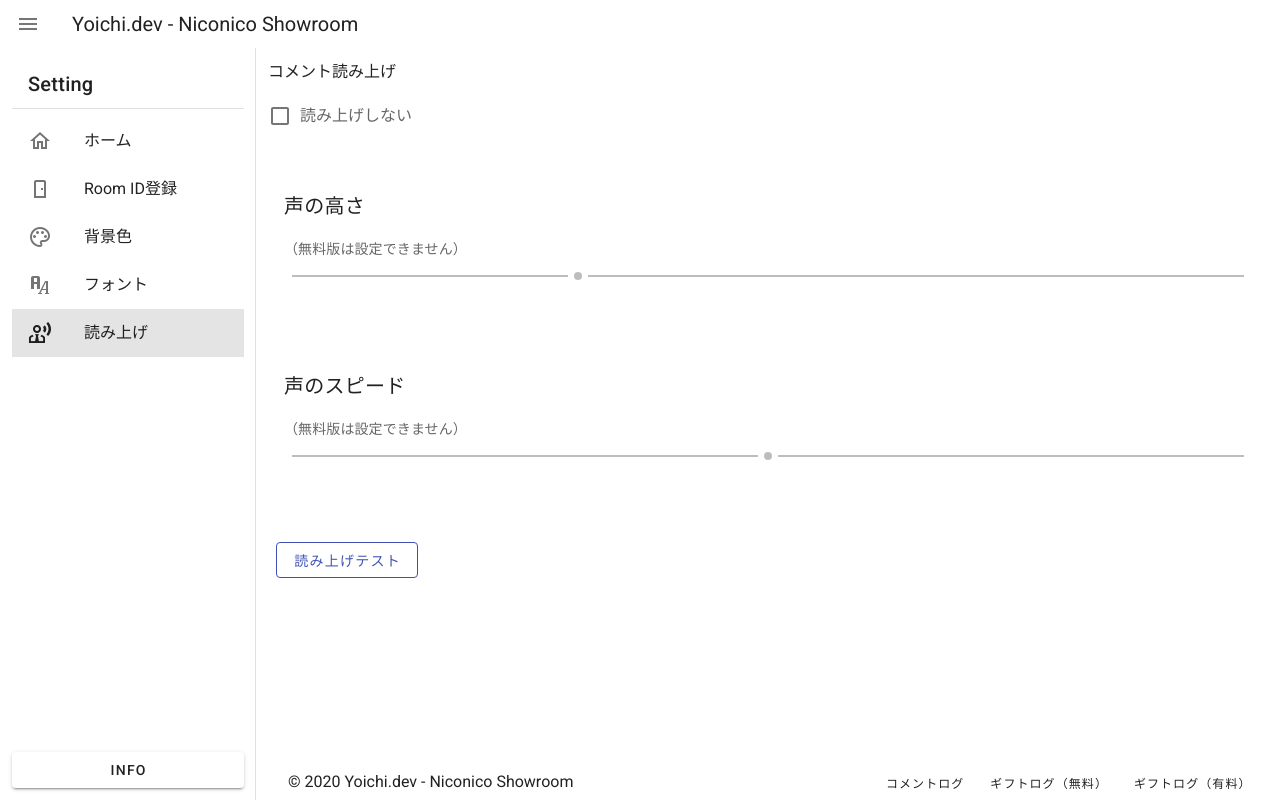
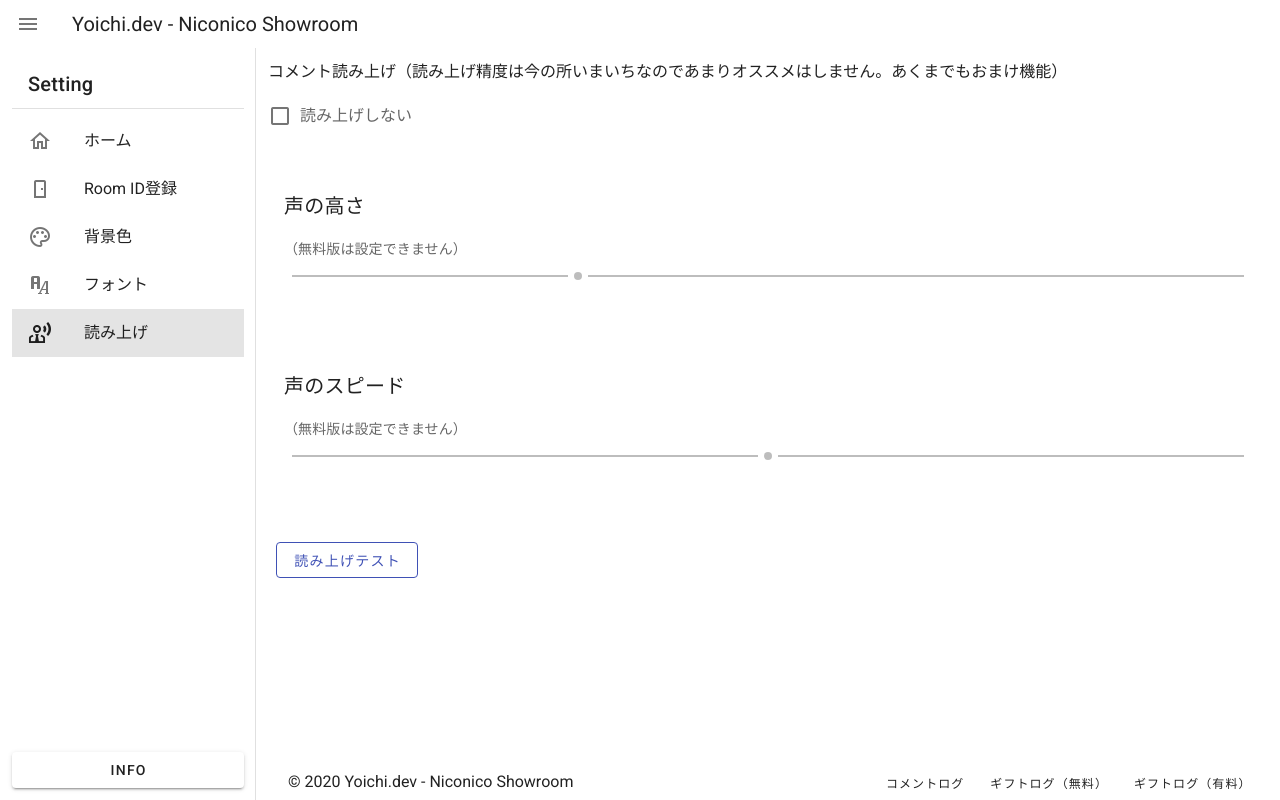
Before and after one commit to Yoichi-dev/niconico-showroom, a Nuxt app: page /voice in a window 1280 px wide. Built offline with nearby package versions, Linux system fonts and the light colour scheme.

Commit message:
[info] 文言追加

```diff
--- a/pages/voice.vue
+++ b/pages/voice.vue
@@ -3,7 +3,7 @@
     <v-container>
       <v-row justify="center" align="center">
         <v-col cols="12">
-          コメント読み上げ
+          コメント読み上げ（読み上げ精度は今の所いまいちなのであまりオススメはしません。あくまでもおまけ機能）
           <v-checkbox
             v-model="checkbox"
             :label="`読み上げ${checkbox ? 'する' : 'しない'}`"
```
